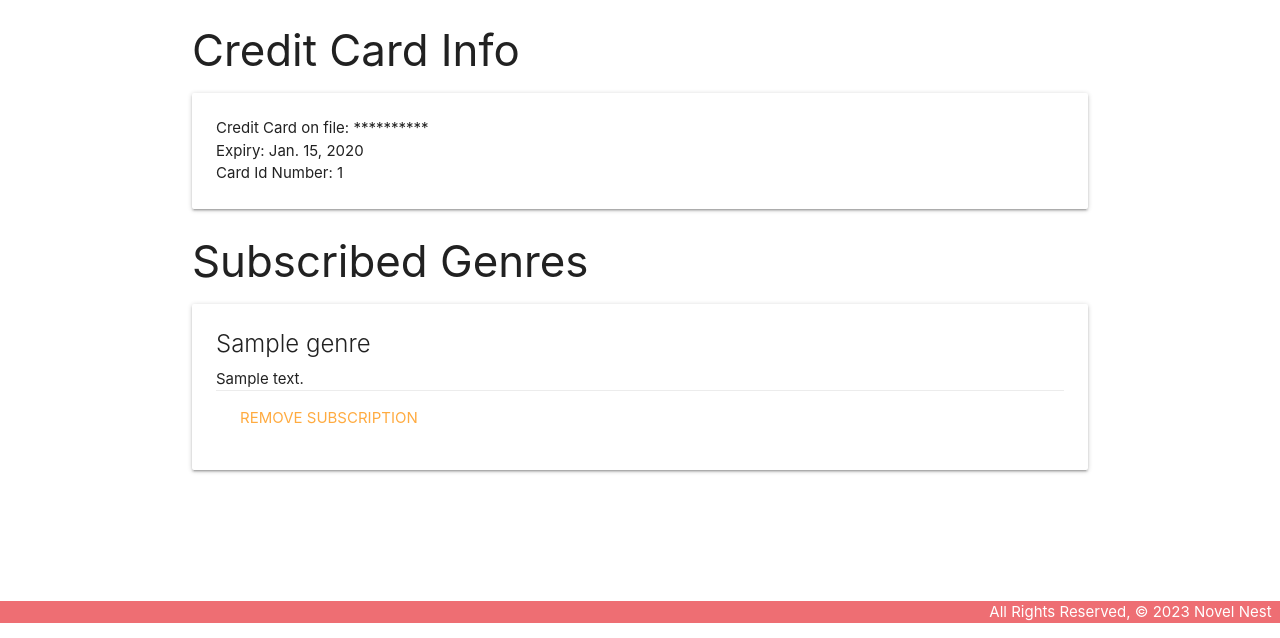
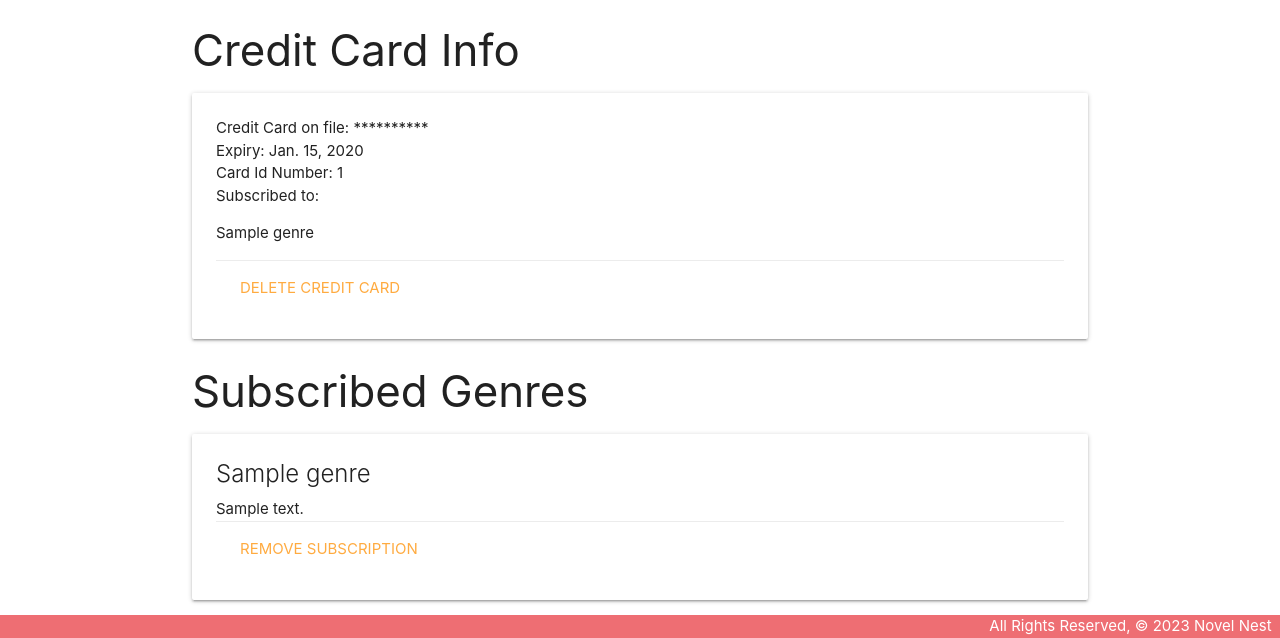
Before and after one commit to egwilborn/project-4-novel-nest, a Django app: page /profile/ in a window 1280 px wide. Shown: the part 177-815 px from the top of the page. Run offline with Django 4.2, Linux system fonts and the light colour scheme; a user stored in the database is signed in; tables that the repository leaves empty hold one stand-in row (values such as "Sample post").

Commit message:
can now delete credit cards

```diff
--- a/main_app/templates/profile.html
+++ b/main_app/templates/profile.html
@@ -10,6 +10,17 @@
     <span>Credit Card on file: **********</span>
     <p>Expiry: {{ credit_card.expiry }}</p>
     <p>Card Id Number: {{ credit_card.id }}</p>
+    <p>Subscribed to:</p>
+    <ul>
+      {% for genre in credit_card.genres.all%}
+      <li>{{genre.title}}</li>
+      {% endfor %}
+    </ul>
+    <div class="card-action">
+      <a href="{% url 'credit_card_delete' credit_card.id %}"
+        >Delete Credit Card</a
+      >
+    </div>
   </div>
 </div>
 {% endfor %} {% else %}
@@ -35,13 +46,13 @@
 <div class="card">
   <div class="card-content">
     <span class="card-title">{{ genre.title }}</span>
-    <p>{{ genre.description }}<p>
+    <p>{{ genre.description }}</p>
+    <p></p>
     <div class="card-action">
-        <a href="{% url 'genre_remove' genre.id %}">Remove Subscription</a>
+      <a href="{% url 'genre_remove' genre.id %}">Remove Subscription</a>
     </div>
   </div>
 </div>
-  {% endfor %} {% else %}
-  <p>No Genres Subscribed Yet</p>
-{%endif%}
-{% endblock %}
+{% endfor %} {% else %}
+<p>No Genres Subscribed Yet</p>
+{%endif%} {% endblock %}
--- a/main_app/urls.py
+++ b/main_app/urls.py
@@ -9,6 +9,10 @@ urlpatterns = [
     path('genres/<int:genre_id>/payment/', views.addpayment, name='creditcard'),
     path('creditcards/create', views.create_creditcard, name='creditcard_create'),
     path('profile/', views.profile, name='profile'),
-    path('genres/<int:genre_id>/creditcards/<int:creditcard_id>', views.assoc_genre, name='assoc_genre'),
-    path('genres/<int:genre_id>/delete/', views.genre_remove, name='genre_remove'),
+    path('genres/<int:genre_id>/creditcards/<int:creditcard_id>',
+         views.assoc_genre, name='assoc_genre'),
+    path('genres/<int:genre_id>/delete/',
+         views.genre_remove, name='genre_remove'),
+    path('creditcards/<int:pk>/delete/',
+         views.delete_credit_card, name="credit_card_delete")
 ]
--- a/main_app/views.py
+++ b/main_app/views.py
@@ -2,7 +2,7 @@ from django.shortcuts import render, redirect
 from django.contrib.auth import login
 from django.contrib.auth.forms import UserCreationForm
 from django.views.generic import ListView, DetailView
-from django.views.generic.edit import CreateView
+from django.views.generic.edit import CreateView, DeleteView
 
 from .models import Genre, CreditCard
 from .forms import CreditCardForm
@@ -64,6 +64,7 @@ def create_creditcard(request):
 
 
 def profile(request, ):
+    credit_card_form = CreditCardForm()
     try:
         user_credit_card = CreditCard.objects.filter(user=request.user.id)
     except Exception as e:
@@ -73,7 +74,11 @@ def profile(request, ):
         user_genre = Genre.objects.filter(subscribers=request.user.id)
     except Exception as e:
         user_genre = 0
-    return render(request, 'profile.html', {'user_credit_card': user_credit_card, 'user_genre': user_genre})
+    return render(request, 'profile.html', {
+        'user_credit_card': user_credit_card,
+        'user_genre': user_genre,
+        'credit_card_form': credit_card_form
+    })
 
 
 def assoc_genre(request, genre_id, creditcard_id):
@@ -91,3 +96,21 @@ def genre_remove(request, genre_id):
         user=request.user.id).get(genres=genre_id)
     creditcard.genres.remove(genre_id)
     return redirect('profile')
+
+
+def delete_credit_card(request, pk):
+    if request.method == "POST":
+        # we need to remove the logged in user from all the genres associated with the credit card
+        # we find the credit card entry in the db
+        credit_card = CreditCard.objects.get(id=pk)
+        # we make a list of genre ids
+        id_list = credit_card.genres.all().values_list('id')
+        credit_card_genres = Genre.objects.filter(id__in=id_list)
+        for genre in credit_card_genres:
+            genre.subscribers.remove(request.user.id)
+        CreditCard.objects.get(id=pk).delete()
+        return redirect('profile')
+    else:
+        object = CreditCard.objects.get(id=pk)
+        return render(request, "main_app/creditcard_confirm_delete.html",
+                      {'object': object})
```
Also changed, not shown: main_app/templates/main_app/creditcard_confirm_delete.html (added, +24 -0 lines).
